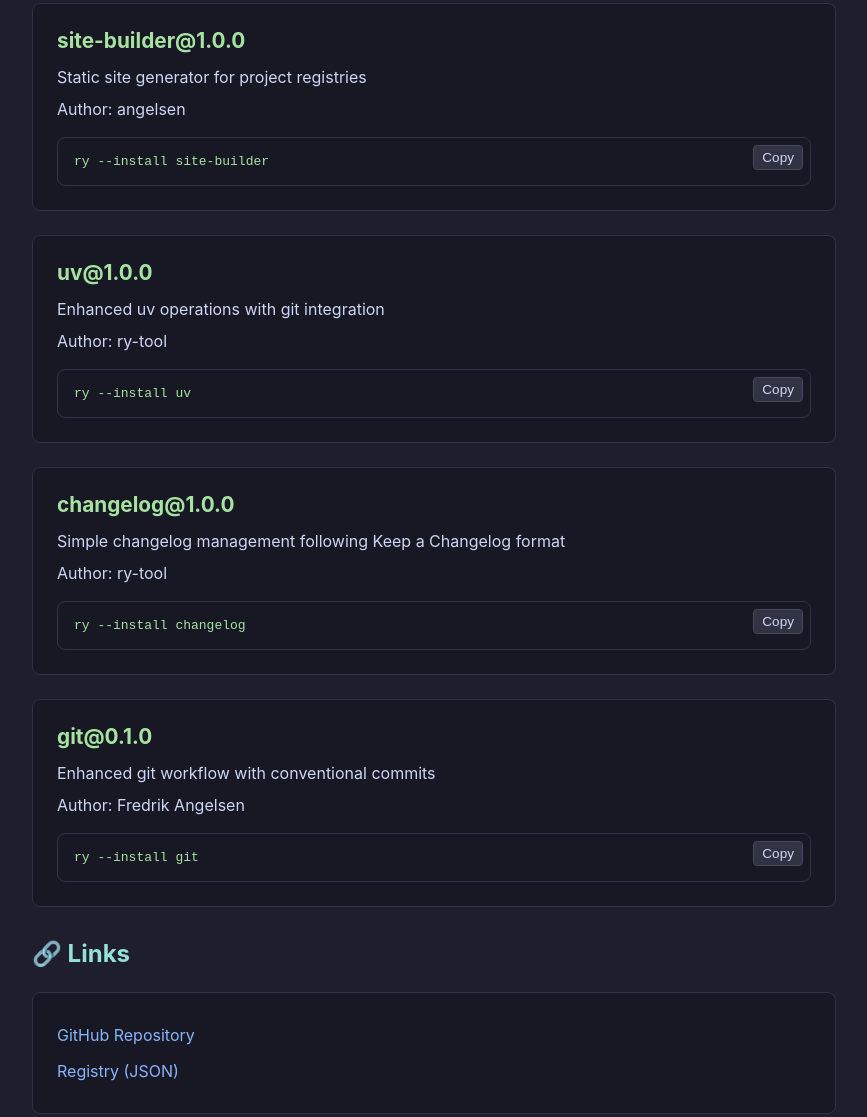
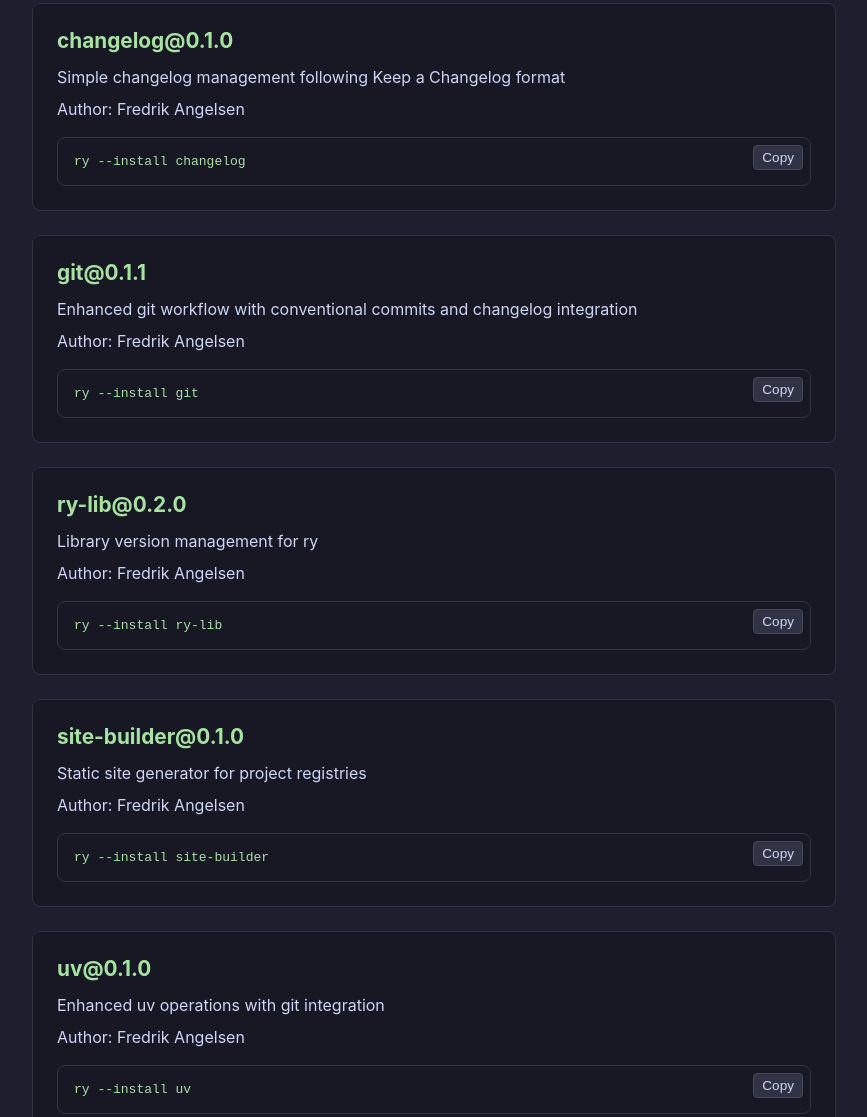
Before and after one commit to angelsen/ry-tool, a plain HTML site: page docs/index.html in a window 1280 px wide. Shown: the part 356-1473 px from the top of the page, without its empty margins (16-883 px from the left). Drawn offline with Linux system fonts and the light colour scheme.

Commit message:
chore: update registry, site, and add YAML colon safety check
- Fixed site-builder.yaml YAML syntax (quote shell commands with colons)
- Updated registry.json with latest library metadata
- Regenerated static site with current libraries
- Added YAML colon safety check to style enforcement

```diff
--- a/docs/index.html
+++ b/docs/index.html
@@ -177,9 +177,42 @@
     <div id="items-container">
 
     <div class="item">
-        <h3>site-builder@1.0.0</h3>
+        <h3>changelog@0.1.0</h3>
+        <p>Simple changelog management following Keep a Changelog format</p>
+        <p>Author: Fredrik Angelsen</p>
+        <div style="position: relative;">
+            <pre class="install-cmd" id="cmd-changelog">ry --install changelog</pre>
+            <button class="copy-btn" onclick="copyCode('cmd-changelog', this)">Copy</button>
+        </div>
+    </div>
+
+
+    <div class="item">
+        <h3>git@0.1.1</h3>
+        <p>Enhanced git workflow with conventional commits and changelog integration</p>
+        <p>Author: Fredrik Angelsen</p>
+        <div style="position: relative;">
+            <pre class="install-cmd" id="cmd-git">ry --install git</pre>
+            <button class="copy-btn" onclick="copyCode('cmd-git', this)">Copy</button>
+        </div>
+    </div>
+
+
+    <div class="item">
+        <h3>ry-lib@0.2.0</h3>
+        <p>Library version management for ry</p>
+        <p>Author: Fredrik Angelsen</p>
+        <div style="position: relative;">
+            <pre class="install-cmd" id="cmd-ry-lib">ry --install ry-lib</pre>
+            <button class="copy-btn" onclick="copyCode('cmd-ry-lib', this)">Copy</button>
+        </div>
+    </div>
+
+
+    <div class="item">
+        <h3>site-builder@0.1.0</h3>
         <p>Static site generator for project registries</p>
-        <p>Author: angelsen</p>
+        <p>Author: Fredrik Angelsen</p>
         <div style="position: relative;">
             <pre class="install-cmd" id="cmd-site-builder">ry --install site-builder</pre>
             <button class="copy-btn" onclick="copyCode('cmd-site-builder', this)">Copy</button>
@@ -188,34 +221,12 @@
 
 
     <div class="item">
-        <h3>uv@1.0.0</h3>
+        <h3>uv@0.1.0</h3>
         <p>Enhanced uv operations with git integration</p>
-        <p>Author: ry-tool</p>
+        <p>Author: Fredrik Angelsen</p>
         <div style="position: relative;">
             <pre class="install-cmd" id="cmd-uv">ry --install uv</pre>
             <button class="copy-btn" onclick="copyCode('cmd-uv', this)">Copy</button>
-        </div>
-    </div>
-
-
-    <div class="item">
-        <h3>changelog@1.0.0</h3>
-        <p>Simple changelog management following Keep a Changelog format</p>
-        <p>Author: ry-tool</p>
-        <div style="position: relative;">
-            <pre class="install-cmd" id="cmd-changelog">ry --install changelog</pre>
-            <button class="copy-btn" onclick="copyCode('cmd-changelog', this)">Copy</button>
-        </div>
-    </div>
-
-
-    <div class="item">
-        <h3>git@0.1.0</h3>
-        <p>Enhanced git workflow with conventional commits</p>
-        <p>Author: Fredrik Angelsen</p>
-        <div style="position: relative;">
-            <pre class="install-cmd" id="cmd-git">ry --install git</pre>
-            <button class="copy-btn" onclick="copyCode('cmd-git', this)">Copy</button>
         </div>
     </div>
 
@@ -234,7 +245,7 @@
     </div>
 
     <div class="footer">
-        <p>Generated by <a href="https://github.com/angelsen/ry-tool">ry site-builder</a> • 2025-09-07</p>
+        <p>Generated by <a href="https://github.com/angelsen/ry-tool">ry site-builder</a> • 2025-09-09</p>
     </div>
 
     <script>
```
Also changed, not shown: docs/registry.json (+50 -44 lines), 3 other files.
